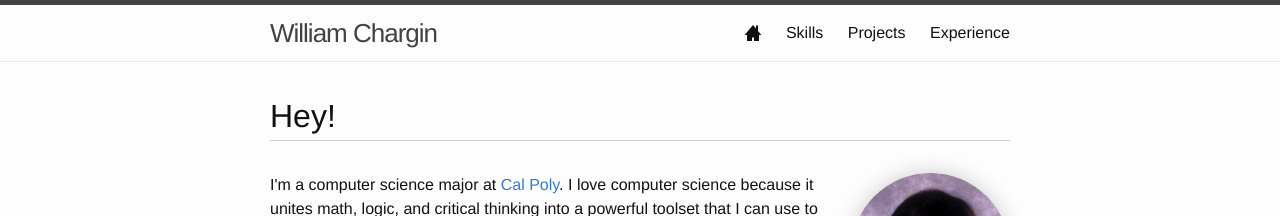
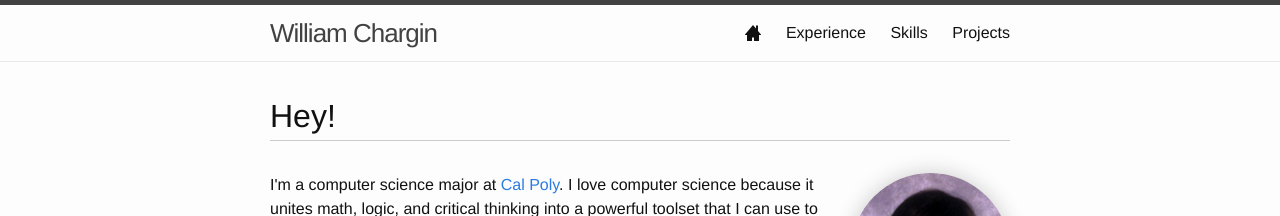
Before and after one commit to wchargin/wchargin.github.io, a Jekyll site: the page built from index.html, in a window 1280 px wide. Shown: the top 216 px of the page. Built offline with Jekyll 4.4.1, drawn with Linux system fonts in a browser that asks for light colours; nearby versions of some CDN libraries.

Commit message:
Switch to static (hard-coded) navbar for ordering

```diff
--- a/_includes/header.html
+++ b/_includes/header.html
@@ -21,10 +21,11 @@
             </svg>
           </span>
         </a>
-        {% for p in site.pages %}
-          {% if p.title %}
-          <a class="page-link{% if page.title == p.title %} current-page{% endif %}" href="{{ p.url | prepend: site.baseurl }}">{{ p.title }}</a>
-          {% endif %}
+
+        <!-- Use a manual navbar for custom ordering. -->
+        {% assign page_titles = "Experience Skills Projects" | split: ' ' %}
+        {% for p in page_titles %}
+        <a class="page-link{% if page.title == p %} current-page{% endif %}" href="{{ "/" | prepend: site.baseurl }}{{ p | downcase }}/">{{ p }}</a>
         {% endfor %}
       </div>
     </nav>
```
